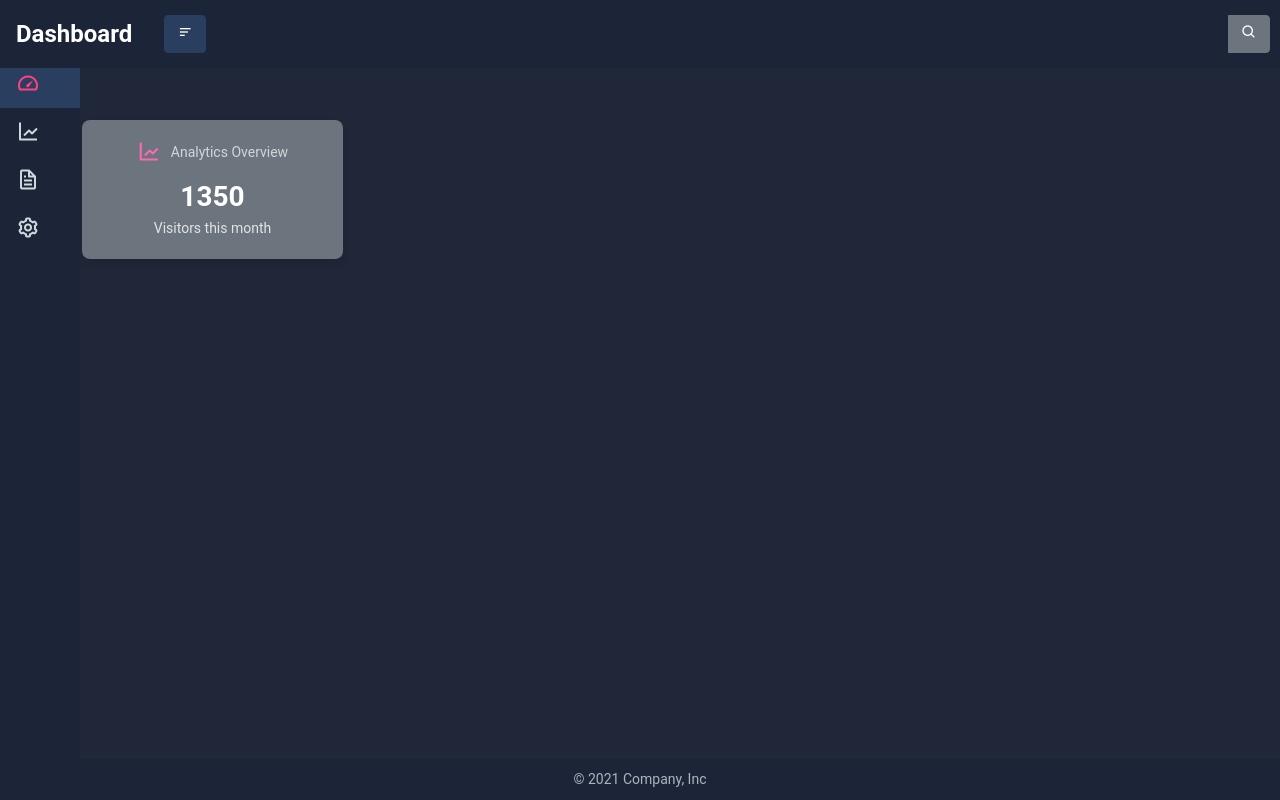
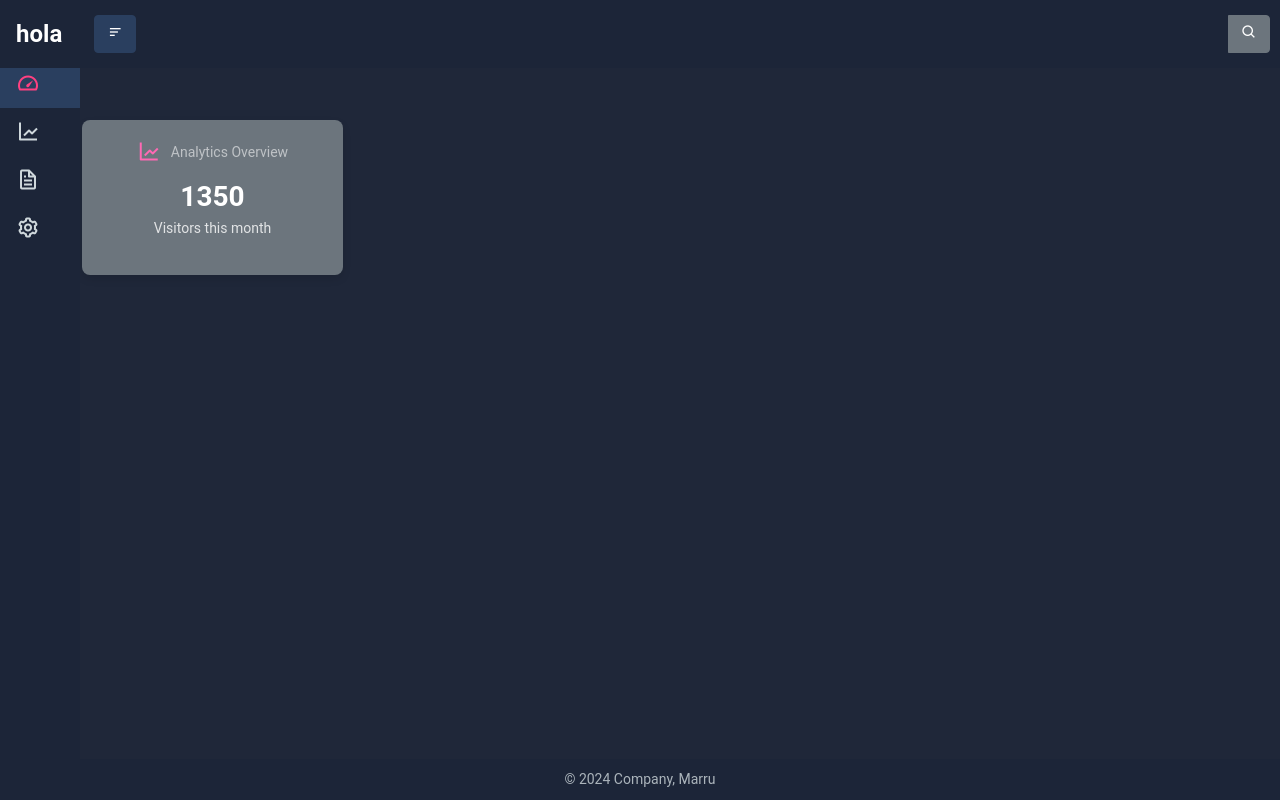
Before and after one commit to marru452/api-rest-web, a website: page view/index.html in a window 1280 px wide. Drawn offline with nearby package versions, Linux system fonts and the light colour scheme; files that its build step writes are made by us from their sources; files whose address does not match are found by name.

Commit message:
Actualizado

```diff
--- a/package.json
+++ b/package.json
@@ -7,7 +7,7 @@
     "lib": "lib"
   },
   "scripts": {
-    "test": "echo \"Error: no test specified\" && exit 1",
+    "dev": "node --watch server.js",
     "start": "node server.js"
   },
   "keywords": [],
--- a/view/index.html
+++ b/view/index.html
@@ -60,7 +60,7 @@
 
   <!-- Menú horizontal -->
   <nav class="navbar navbar-expand-lg navbar-dark fixed-top">
-    <a class="navbar-brand" href="#">Dashboard</a>
+    <a class="navbar-brand" href="#">hola</a>
     <button class="btn btn-primary" type="button" ng-click="toggleSidebar()">
       <i class='bx bx-menu-alt-left'></i>
     </button>
@@ -75,7 +75,7 @@
   </nav>
 
   <!-- Menú vertical -->
-  <div class="sidebar" ng-class="{ 'expanded': isSidebarExpanded }">
+  <nav class="sidebar" ng-class="{ 'expanded': isSidebarExpanded }">
     <ul class="nav flex-column">
       <li class="nav-item">
         <a class="nav-link active" href="#">
@@ -119,39 +119,36 @@
         </a>
       </li>
     </ul>
-  </div>
+  </nav>
 
-  <div class="main-content" id="mainContent" ng-class="{ 'expanded': isSidebarExpanded }">
-    <div class="container mt-5 pt-5">
-      <div class="row">
+  <main class="main-content" id="mainContent" ng-class="{ 'expanded': isSidebarExpanded }">
+    <article class="container mt-5 pt-5">
+      <header class="row">
         <!-- Primer Box -->
         <div class="col-lg-3 col-md-6">
           <div class="card">
-            <div class="card-body d-flex flex-column align-items-center">
-              <div class="icon mb-3">
+            <ul class="card-body d-flex flex-column align-items-center">
+              <li class="icon mb-3">
                 <i class="bx bx-line-chart" style="font-size: 24px;"></i> <!-- Tamaño más pequeño para el ícono -->
-                <span class="icon-text">Analytics Overview</span>
-              </div>
+                <p class="icon-text"><span>Analytics Overview</span></p>
+              </li>
               <div class="text-center">
                 <h3 class="mb-1">1350</h3>
                 <p>Visitors this month</p>
               </div>
-            </div>
+            </ul>
           </div>
         </div>
         <!-- Otros boxes -->
-      </div>
-    </div>
-  </div>
-
-
-
+      </header>
+    </article>
+  </main>
 
   <!-- Footer -->
   <footer class="footer">
-    <div class="container">
-      <p>&copy; 2021 Company, Inc</p>
-    </div>
+    <small>
+      <p>&copy; 2024 Company, Marru</p>
+    </small>
   </footer>
 
   <script src="render/bootstrap5/js/bootstrap.bundle.min.js" crossorigin="anonymous"></script>
```
Also changed, not shown: 1 other file.
